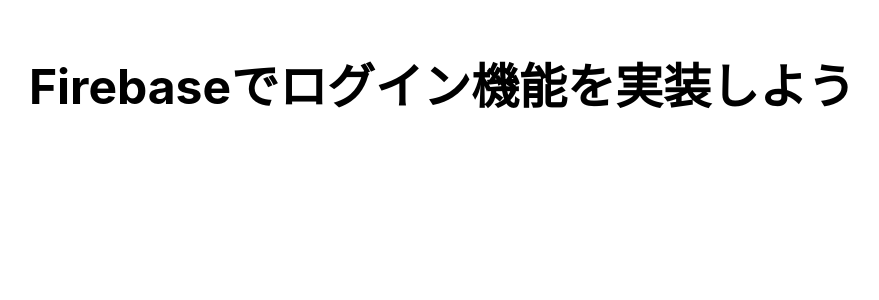
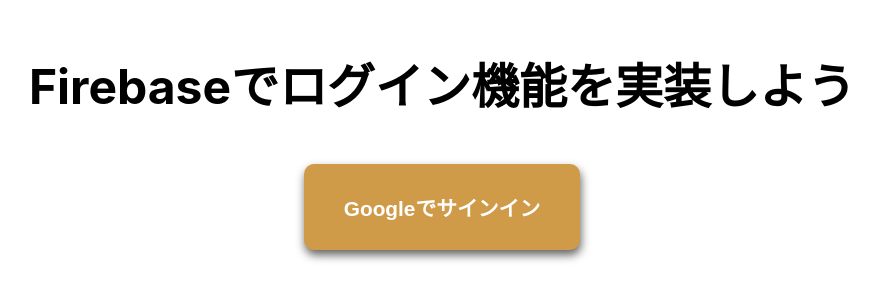
Before and after one commit to kohta9521/Firebase_Authentication_practice, a React (Create React App) app: page / in a window 1280 px wide. Shown: the part 192-492 px from the top of the page, without its empty margins (198-1077 px from the left). Built offline with nearby package versions, Linux system fonts and the light colour scheme.

Commit message:
add SignINWithGoogle Button function

```diff
--- a/src/Home.js
+++ b/src/Home.js
@@ -3,9 +3,22 @@
 function Home() {
     return (
         <div>
-
+            <SignInButton />
         </div>
     )
 }
 
 export default Home
+
+//Googleボタンでサインイン
+function SignInButton() {
+    const signInWithGoogle = () => {
+        // firebaseを使用してGoogleでログインする
+    };
+
+    return (
+        <button onClick={signInWithGoogle}>
+            <p>Googleでサインイン</p>
+        </button>
+    )
+}
```
